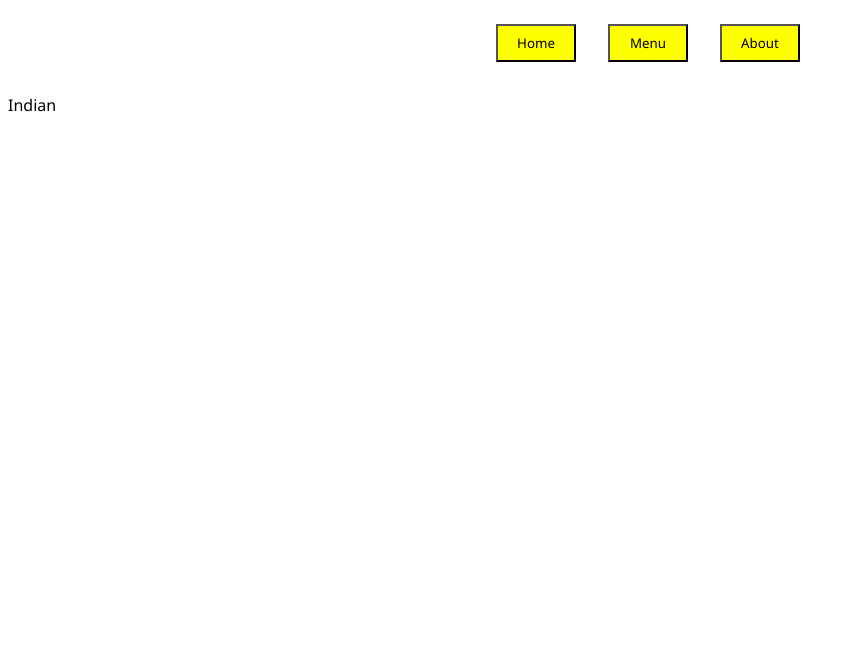
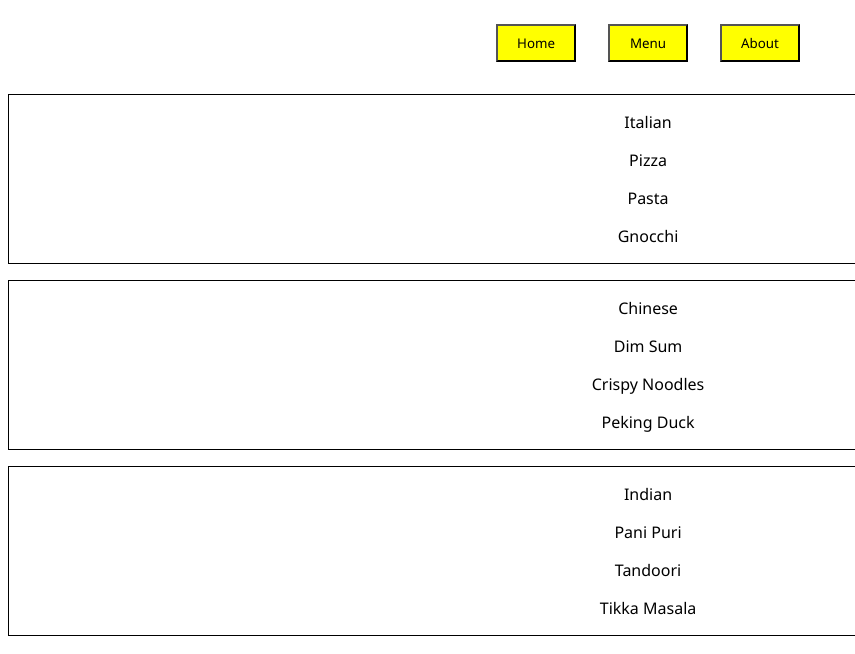
Before and after one commit to ruinabeshima/restaurant-homepage, a website built with webpack: page src/template.html in a window 1280 px wide. Both pictures are taken after a click on the button "Menu". Shown: the whole page, without its empty margins (0-855 px from the left). Built offline with nearby package versions, Linux system fonts and the light colour scheme.

Commit message:
Added functionality for showing menu

```diff
--- a/src/components/menu.js
+++ b/src/components/menu.js
@@ -1,14 +1,33 @@
+// cuisine-type > title + food-container > food-item
+
 export function CreateCuisine(foodTitle){
   const content = document.getElementById("content")
-  let newCuisine = document.createElement("div")
+  const newCuisine = document.createElement("div")
   newCuisine.classList.add("content-div")
+  newCuisine.classList.add("menu-div")
   newCuisine.id = foodTitle.toLowerCase()
   content.appendChild(newCuisine)
-  let CuisineType = document.createElement("p")
+  const CuisineType = document.createElement("p")
   CuisineType.textContent = foodTitle
   newCuisine.appendChild(CuisineType)
+
+  const foodContainer = document.createElement("div")
+  foodContainer.classList.add("food-container")
+  foodContainer.id = foodTitle.toLowerCase() + "-container"
+  newCuisine.appendChild(foodContainer)
 }
 
-export function CreateFoodCard(newCuisine, foodTitle, Image){
-  //
+export function CreateFoodItem(foodContainer, foodTitle){
+  const foodItem = document.createElement("div")
+  foodItem.id = foodTitle.toLowerCase()
+  foodItem.classList.add("food-item")
+  foodContainer.appendChild(foodItem)
+  const foodName = document.createElement("p")
+  foodName.textContent = foodTitle
+  foodItem.appendChild(foodName)
 }
+
+export function CreateMenuContent(){
+  const foodItem = document.createElement("div")
+  foodItem.classList.add("food-item")
+}
--- a/src/index.js
+++ b/src/index.js
@@ -1,6 +1,6 @@
 import "./styles.css"
 import { CreateHomeContent } from "./components/home"
-import {CreateCuisine, CreateFoodCard} from "./components/menu"
+import {CreateCuisine, CreateFoodItem, CreateMenuContent} from "./components/menu"
 
 const homeButton = document.getElementById("home-button")
 const menuButton = document.getElementById("menu-button")
@@ -22,5 +22,22 @@ homeButton.addEventListener("click", function(){
 
 menuButton.addEventListener("click", function(){
   DeleteDiv()
+
+  CreateCuisine("Italian")
+  const italianContainer = document.getElementById("italian-container")
+  CreateFoodItem(italianContainer, "Pizza")
+  CreateFoodItem(italianContainer, "Pasta")
+  CreateFoodItem(italianContainer, "Gnocchi")
+
+  CreateCuisine("Chinese")
+  const chineseContainer = document.getElementById("chinese-container")
+  CreateFoodItem(chineseContainer, "Dim Sum")
+  CreateFoodItem(chineseContainer, "Crispy Noodles")
+  CreateFoodItem(chineseContainer, "Peking Duck")
+
   CreateCuisine("Indian")
+  const indianContainer = document.getElementById("indian-container")
+  CreateFoodItem(indianContainer, "Pani Puri")
+  CreateFoodItem(indianContainer, "Tandoori")
+  CreateFoodItem(indianContainer, "Tikka Masala")
 })
--- a/src/styles.css
+++ b/src/styles.css
@@ -43,3 +43,9 @@ header > nav > button {
 #home-div > p, #home-div > h1 {
   width: 30rem;
 }
+
+.menu-div {
+  border: 1px solid black;
+  margin-top: 1rem;
+  text-align: center;
+}
```
